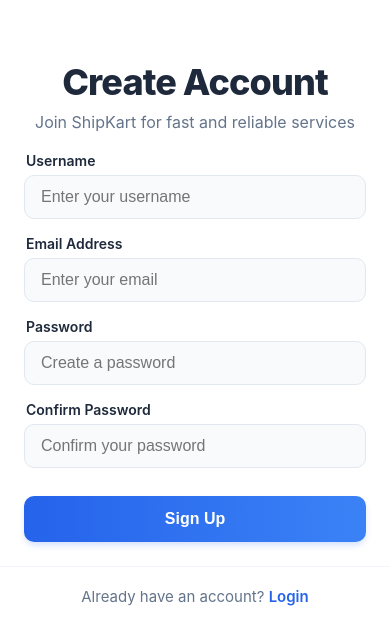
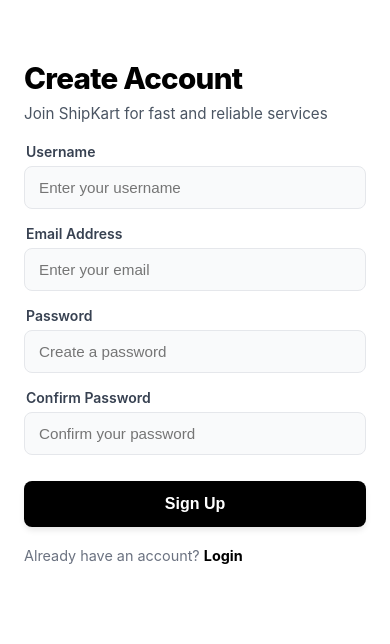
Before and after one commit to dinesh-wq/ShipKart-Updated, a React (Create React App) app: page /signUpPage in a window 390 px wide. Shown: the top 644 px of the page. Built offline with nearby package versions, Linux system fonts and the light colour scheme.

Commit message:
css is updated in the signup page

```diff
--- a/src/pages/login page/index.css
+++ b/src/pages/login page/index.css
@@ -111,6 +111,18 @@
     margin-top: 4px;
 }
 
+.form-error {
+    background-color: #fef2f2;
+    border: 1px solid #fee2e2;
+    color: #ef4444;
+    padding: 12px;
+    border-radius: 8px;
+    font-size: 0.875rem;
+    margin-bottom: 20px;
+    text-align: center;
+    animation: shake 0.4s ease-in-out;
+}
+
 /* Responsive Adjustments */
 @media (max-width: 480px) {
     .login-page-main-container {
--- a/src/pages/login page/index.js
+++ b/src/pages/login page/index.js
@@ -11,6 +11,7 @@
     const [UsernameError, setUsernameError] = useState('')
     const [PasswordError, setPasswordError] = useState('')
     const { setJwtToken } = useContext(JwtTokenContext)
+    const [formError, setFormError] = useState('')
 
     const handleUsernameChange = (e) => {
         setUserName(e.target.value)
@@ -32,6 +33,7 @@
 
     const handleSubmit = async (e) => {
         e.preventDefault()
+        setFormError('')
         try {
             if (Username === '') {
                 setUsernameError('Username is required')
@@ -59,10 +61,9 @@
                 if (data.message === 'Login Successful') {
                     Cookies.set('jwt_token', data.jwt_token, { expires: 7 })
                     setJwtToken(data.jwt_token)
-                    alert(`${data.message} and token is ${Cookies.get('jwt_token')}`)
                 }
                 else {
-                    alert(data.message)
+                    setFormError(data.message)
                 }
             }
 
@@ -70,7 +71,7 @@
 
         } catch (error) {
             console.log('Login Error:', error)
-            alert(`Login Error: ${error.message}`)
+            setFormError(error.message)
         }
     }
     return (
@@ -80,6 +81,7 @@
                     <h1>Login Page</h1>
                 </div>
                 <div className="login-page-form-container">
+                    {formError && <div className="form-error">{formError}</div>}
                     <form onSubmit={handleSubmit}>
                         <input type="text" placeholder="Username" value={Username} onChange={handleUsernameChange} />
                         <p className="error-message">{UsernameError}</p>
--- a/src/pages/sign up page/index.css
+++ b/src/pages/sign up page/index.css
@@ -1,17 +1,3 @@
-:root {
-    --primary-color: #2563eb;
-    --primary-hover: #1d4ed8;
-    --error-color: #ef4444;
-    --success-color: #10b981;
-    --text-main: #1e293b;
-    --text-muted: #64748b;
-    --bg-light: #f8fafc;
-    --card-bg: #ffffff;
-    --shadow-sm: 0 1px 2px 0 rgb(0 0 0 / 0.05);
-    --shadow-md: 0 4px 6px -1px rgb(0 0 0 / 0.1), 0 2px 4px -2px rgb(0 0 0 / 0.1);
-    --shadow-lg: 0 10px 15px -3px rgb(0 0 0 / 0.1), 0 4px 6px -4px rgb(0 0 0 / 0.1);
-}
-
 .sign-up-page-main-container {
     display: flex;
     justify-content: center;
@@ -25,47 +11,54 @@
 
 .sign-up-card-wrapper {
     width: 100%;
-    max-width: 480px;
-    background: var(--card-bg);
-    border-radius: 20px;
-    box-shadow: var(--shadow-lg);
+    max-width: 440px;
+    background: #ffffff;
+    border-radius: 16px;
+    box-shadow: 0 10px 25px -5px rgba(0, 0, 0, 0.1), 0 8px 10px -6px rgba(0, 0, 0, 0.1);
     overflow: hidden;
     position: relative;
     animation: fadeIn 0.5s ease-out;
 }
 
 @keyframes fadeIn {
-    from { opacity: 0; transform: translateY(10px); }
-    to { opacity: 1; transform: translateY(0); }
+    from {
+        opacity: 0;
+        transform: translateY(10px);
+    }
+    to {
+        opacity: 1;
+        transform: translateY(0);
+    }
 }
 
 .sign-up-page-header {
     text-align: center;
-    padding: 40px 40px 20px;
+    padding: 40px 40px 10px;
 }
 
 .sign-up-page-header h1 {
-    font-size: 2.25rem;
+    font-size: 2rem;
     font-weight: 800;
-    color: var(--text-main);
+    color: #000000;
     margin: 0;
     letter-spacing: -0.025em;
 }
 
 .header-subtitle {
-    color: var(--text-muted);
-    font-size: 1rem;
+    color: #4b5563;
+    font-size: 0.95rem;
     margin-top: 8px;
+    font-weight: 400;
 }
 
 .sign-up-page-form-container {
-    padding: 0 40px 20px;
+    padding: 20px 40px;
 }
 
 .form-error-banner {
     background-color: #fef2f2;
     border: 1px solid #fee2e2;
-    color: var(--error-color);
+    color: #ef4444;
     padding: 12px;
     border-radius: 8px;
     font-size: 0.875rem;
@@ -90,35 +83,35 @@
 .input-group label {
     font-size: 0.875rem;
     font-weight: 600;
-    color: var(--text-main);
+    color: #374151;
     margin-left: 2px;
 }
 
 .input-group input {
     width: 100%;
-    padding: 12px 16px;
-    border: 1.5px solid #e2e8f0;
-    border-radius: 10px;
-    font-size: 1rem;
-    color: var(--text-main);
-    background-color: var(--bg-light);
+    padding: 12px 14px;
+    border: 1.5px solid #e5e7eb;
+    border-radius: 8px;
+    font-size: 0.95rem;
+    color: #111827;
+    background-color: #f9fafb;
     transition: all 0.2s ease;
 }
 
 .input-group input:focus {
     outline: none;
-    border-color: var(--primary-color);
-    background-color: #fff;
-    box-shadow: 0 0 0 4px rgba(37, 99, 235, 0.1);
+    border-color: #000000;
+    background-color: #ffffff;
+    box-shadow: 0 0 0 3px rgba(0, 0, 0, 0.05);
 }
 
 .input-group input.input-error {
-    border-color: var(--error-color);
+    border-color: #ef4444;
     background-color: #fffafb;
 }
 
 .error-message {
-    color: var(--error-color);
+    color: #ef4444;
     font-size: 0.75rem;
     font-weight: 500;
     margin: 4px 0 0 2px;
@@ -128,21 +121,21 @@
     width: 100%;
     padding: 14px;
     border: none;
-    border-radius: 10px;
-    background: linear-gradient(to right, var(--primary-color), #3b82f6);
-    color: #fff;
+    border-radius: 8px;
+    background: #000000;
+    color: #ffffff;
     font-size: 1rem;
     font-weight: 700;
     cursor: pointer;
-    transition: all 0.3s cubic-bezier(0.4, 0, 0.2, 1);
-    margin-top: 12px;
-    box-shadow: 0 4px 6px -1px rgba(37, 99, 235, 0.2);
+    transition: all 0.2s ease;
+    margin-top: 10px;
+    box-shadow: 0 4px 6px -1px rgba(0, 0, 0, 0.1);
 }
 
 .sign-up-button:hover:not(:disabled) {
-    background: linear-gradient(to right, var(--primary-hover), var(--primary-color));
-    transform: translateY(-2px);
-    box-shadow: 0 10px 15px -3px rgba(37, 99, 235, 0.3);
+    background: #1f2937;
+    transform: translateY(-1px);
+    box-shadow: 0 10px 15px -3px rgba(0, 0, 0, 0.1);
 }
 
 .sign-up-button:active:not(:disabled) {
@@ -150,7 +143,7 @@
 }
 
 .sign-up-button:disabled {
-    opacity: 0.7;
+    opacity: 0.6;
     cursor: not-allowed;
 }
 
@@ -162,13 +155,12 @@
 .sign-up-button.loading::after {
     content: "";
     position: absolute;
-    width: 20px;
-    height: 20px;
-    top: 50%;
-    left: 50%;
-    margin: -10px 0 0 -10px;
-    border: 3px solid rgba(255,255,255,0.3);
-    border-top-color: #fff;
+    width: 18px;
+    height: 18px;
+    top: calc(50% - 9px);
+    left: calc(50% - 9px);
+    border: 2px solid rgba(255, 255, 255, 0.3);
+    border-top-color: #ffffff;
     border-radius: 50%;
     animation: spin 0.8s linear infinite;
 }
@@ -179,31 +171,49 @@
 
 .sign-up-page-footer {
     text-align: center;
-    padding: 20px 40px 40px;
-    border-top: 1px solid #f1f5f9;
+    padding: 0 40px 40px;
 }
 
 .sign-up-page-footer p {
-    font-size: 0.9375rem;
-    color: var(--text-muted);
+    font-size: 0.9rem;
+    color: #6b7280;
 }
 
 .sign-up-page-footer a {
-    color: var(--primary-color);
+    color: #000000;
     text-decoration: none;
-    font-weight: 600;
-    transition: color 0.2s;
+    font-weight: 700;
+    transition: all 0.2s;
 }
 
 .sign-up-page-footer a:hover {
-    color: var(--primary-hover);
     text-decoration: underline;
+    opacity: 0.8;
 }
 
+/* Responsiveness for all devices */
+
+/* Tablet & Smaller Desktops */
+@media (max-width: 768px) {
+    .sign-up-card-wrapper {
+        max-width: 400px;
+    }
+    .sign-up-page-header {
+        padding: 35px 30px 10px;
+    }
+    .sign-up-page-form-container {
+        padding: 15px 30px;
+    }
+    .sign-up-page-footer {
+        padding: 0 30px 35px;
+    }
+}
+
+/* Mobile Devices */
 @media (max-width: 480px) {
     .sign-up-page-main-container {
         padding: 0;
-        background: #fff;
+        background: #ffffff;
         align-items: flex-start;
     }
 
@@ -212,17 +222,34 @@
         box-shadow: none;
         max-width: 100%;
         min-height: 100vh;
+        animation: none;
     }
 
     .sign-up-page-header {
-        padding: 60px 24px 20px;
+        padding: 60px 24px 10px;
+        text-align: left;
+    }
+
+    .sign-up-page-header h1 {
+        font-size: 1.85rem;
     }
 
     .sign-up-page-form-container {
-        padding: 0 24px 24px;
+        padding: 10px 24px 20px;
     }
 
     .sign-up-page-footer {
-        padding: 20px 24px 40px;
+        padding: 0 24px 40px;
+        text-align: left;
     }
 }
+
+/* Extra small devices */
+@media (max-width: 320px) {
+    .sign-up-page-header h1 {
+        font-size: 1.5rem;
+    }
+    .input-group input {
+        padding: 10px 12px;
+    }
+}
--- a/src/pages/sign up page/index.js
+++ b/src/pages/sign up page/index.js
@@ -108,6 +108,7 @@
                     password,
                 }),
             })
+            setIsLoading(false)
 
             const contentType = response.headers.get("content-type");
             if (!response.ok) {
```
